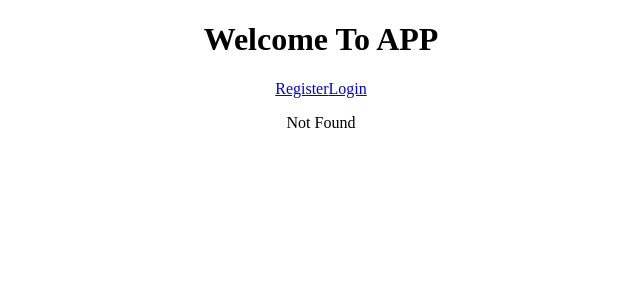
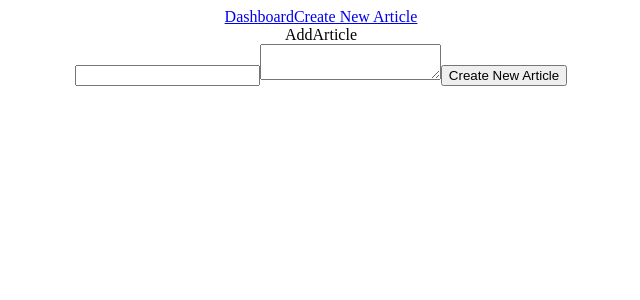
Before and after one commit to C6-AshrafSAlalaqmeh/MERAKI_Academy_Project_3_V2, a React (Create React App) app in the folder frontend/: page /articles in a window 1280 px wide. Before the commit this address had no page. Shown: the top 300 px of the page, without its empty margins (319-959 px from the left). Built offline with nearby package versions, Linux system fonts and the light colour scheme.

Commit message:
Edit get Articles

```diff
--- a/frontend/src/App.js
+++ b/frontend/src/App.js
@@ -5,6 +5,7 @@ import Login from "./components/Login";
 import { useState } from "react";
 import Dashboard from "./components/Dashboard";
 import Navbar from "./components/Navbar";
+import AddArticle from "./components/AddArticle";
 
 const App = () => {
   const [token , setToken]=useState('')
@@ -17,10 +18,10 @@ const [hideNavbar ,setHideNavbar]=useState(true)
 
   return (
     <div className="App">
-     <h1>Welcome To APP</h1>
+     {/* <h1>Welcome To APP</h1> */}
 
 
-     {hideNavbar && <Navbar/>}
+     {<Navbar hideNavbar={hideNavbar}/>}
       <Routes>
       <Route path=""/>
 
@@ -32,8 +33,9 @@ const [hideNavbar ,setHideNavbar]=useState(true)
       {<Login setToken={setToken} token={token} setisLoggedIn={setisLoggedIn}  setSuccess={setSuccess} success={success}successShow={successShow} setHideNavbar={setHideNavbar}/>}/>
 
 
-      <Route path="/dashboard" element={<Dashboard/>}/>
+      <Route path="/dashboard" element={<Dashboard token={token}/>}/>
 
+     <Route path="/articles" element={<AddArticle token={token} setHideNavbar={setHideNavbar}/>}/>
 
       <Route path="*" element={<p>Not Found</p>} />
       </Routes>
--- a/frontend/src/components/AddArticle/index.js
+++ b/frontend/src/components/AddArticle/index.js
@@ -1,7 +1,50 @@
-import React from "react";
+import axios from "axios";
+import React, { useState } from "react";
 
-const AddArticle = () => {
-  return <div>AddArticle</div>;
+const AddArticle = ({token ,setHideNavbar}) => {
+  setHideNavbar(false)
+const [title , setTitle]=useState('')
+const [description  , setDescription ]=useState('')
+
+const Create_New_Article =()=>{
+
+  axios.post('http://localhost:5000/articles',{
+    title,
+    description ,
+    author :"6328f66c69f711829031dcc6"
+  },{
+     headers :{
+       authorization : 'Bearer' + token
+     }
+
+  })
+.then((result)=>{
+console.log(result.data.message)
+
+
+})
+.catch((err)=>{
+  console.log(token)
+  console.log(err.response.data.message)
+
+})
+
+}
+
+
+return(<>
+  <div>AddArticle</div>
+
+<input type='text' onChange={(e)=>{setTitle(e.target.value)}}/>
+<textarea onChange={(e)=>{setDescription(e.target.value)}}/>
+
+
+<button onClick={Create_New_Article}>Create New Article</button>
+
+
+
+  </>
+  )
 };
 
 export default AddArticle;
--- a/frontend/src/components/Dashboard/index.js
+++ b/frontend/src/components/Dashboard/index.js
@@ -1,22 +1,44 @@
+import axios from "axios"
+import { useEffect, useState } from "react"
 
 
 
-const Dashboard =()=>{
+const Dashboard =({token})=>{
+    const [article , setArticle]=useState([])
+
+
+  useEffect(()=>{
+
+axios.get('http://localhost:5000/articles',{
+    headers : 'Bearer' + token
+})
+.then((result)=>{
+console.log(result)
+setArticle(result)
+})
+.catch((err)=>{
+    console.log(err)
+})
+
+  })
+
+
+
     return (
 
     <>
     <h1> Dashboard</h1>
-
-
-
-
-
-
-
-
-
-
-
+    {article.map((elem)=>{
+        return (
+            <>
+        <p>{elem.title}</p>
+        <p>{elem.description}</p>
+        <button>Delete</button>
+        <button>update</button>
+        <button> Adding Comment</button>
+        </>
+        )
+    })}
 
 
     </>
--- a/frontend/src/components/Login/index.js
+++ b/frontend/src/components/Login/index.js
@@ -22,6 +22,8 @@ const login =()=>{
     .then((result)=>{
         console.log(result)
         setToken(result.data.token)
+        console.log(result.data.token)
+        console.log(token)
         setisLoggedIn(true)
        navigate('/dashboard')
        setSuccess(result.data.message)
--- a/frontend/src/components/Navbar/index.js
+++ b/frontend/src/components/Navbar/index.js
@@ -1,18 +1,25 @@
 import { Link } from "react-router-dom"
+import "./style.css"
 
-const Navbar = ()=>{
+const Navbar = ({hideNavbar})=>{
 
 
-//     const reg=()=>{
-//    <Link to='/users'></Link>
 
-//     }
 
     return(
-        <>
+        <div className="nav">
+         { hideNavbar ?
+         <div className="RegAndLogin">
          <Link to='/users'>Register</Link>
+         <Link to='/login'>Login</Link>
+         </div>
+         :
+         <>
+         <Link to='/dashboard'>Dashboard</Link>
+         <Link to='/articles'>Create New Article</Link>
+          </>
 
-         <Link to='/login'>Login</Link>
+          }
 
 
 
@@ -22,8 +29,7 @@ const Navbar = ()=>{
 
 
 
-
-        </>
+        </div>
 
 
     )
--- a/frontend/src/components/Navbar/style.css
+++ b/frontend/src/components/Navbar/style.css
@@ -0,0 +1,6 @@
+.RegAndLogin{
+    display: flex;
+    gap: 90px;
+    /* background-color: blue; */
+    margin: 50px;
+}
--- a/frontend/src/components/Register/index.js
+++ b/frontend/src/components/Register/index.js
@@ -1,3 +1,4 @@
+import './style.css';
 import React, { useState } from "react"
 import axios from 'axios'
 
@@ -43,8 +44,8 @@ const buttonRegister =()=>{
 
 
 return(
-   <>
-   <h1> Hello </h1>
+   <div className="contanirRegister">
+
        <input type='text' placeholder="First Name" onChange={(e)=>{setFirstName(e.target.value)}}/>
        <input type='text' placeholder="Last  Name" onChange={(e)=>{setLastName(e.target.value)}}/>
        <input type={Number} placeholder="Age" onChange={(e)=>{setAge(e.target.value)}}/>
@@ -56,7 +57,7 @@ return(
 
      {successShow && success }
 
-   </>
+   </div>
 
     )
 }
--- a/frontend/src/components/Register/style.css
+++ b/frontend/src/components/Register/style.css
@@ -0,0 +1,3 @@
+.contanirRegister{
+    background-color: blue;
+}
```
